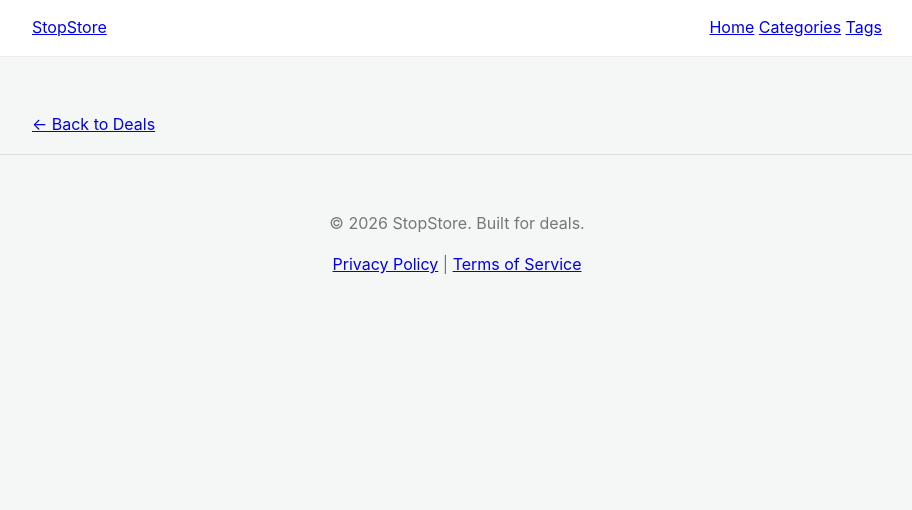
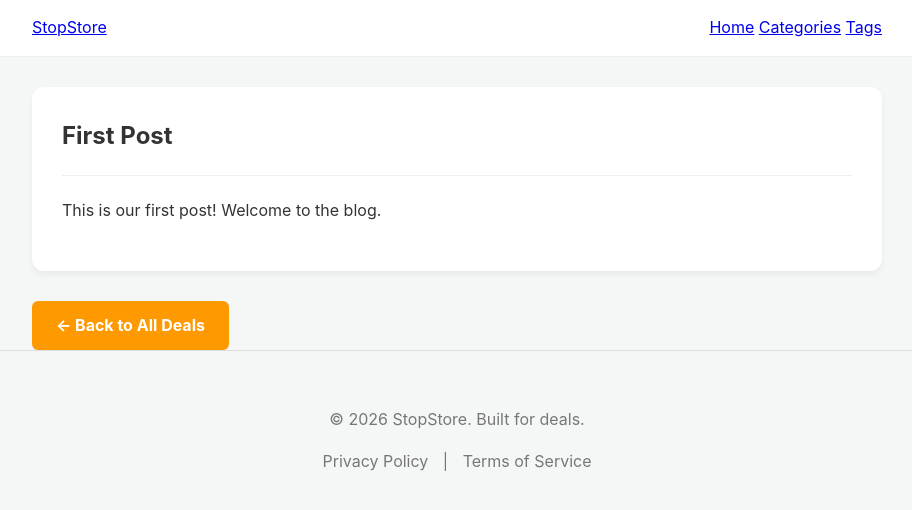
Before and after one commit to him001133/stopstore-simple, a Jekyll site: the page built from _posts/2026-04-27-first-post.md, in a window 1280 px wide. Shown: the top 510 px of the page, without its empty margins (183-1095 px from the left). Built offline with Jekyll 4.4.1, drawn with Linux system fonts in a browser that asks for light colours.

Commit message:
Fix site configuration and template errors
- Updated .gitignore with standard Python and Jekyll exclusions for better project cleanliness
- Fixed _config.yml by adding missing permalink configuration for proper URL structure
- Corrected _posts/2026-04-27-first-post.md layout from 'default' to 'post' for proper styling
- Enhanced CSS with complete footer navigation styles and improved component layouts
- Fixed category archive template by replacing invalid pluralize filter with correct conditional logic
- Updated tag archive template with proper pluralization syntax matching category implementation

These changes resolve configuration inconsistencies, template rendering issues, and Liquid syntax errors across the Jekyll site.

```diff
--- a/_config.yml
+++ b/_config.yml
@@ -4,6 +4,7 @@ encoding: "utf-8"
 markdown: kramdown
 baseurl: "/stopstore-simple"
 url: "https://him001133.github.io"
+permalink: /:year/:month/:day/:title/
 
 # Categories and Tags
 category_archive_path: "/categories/"
--- a/_posts/2026-04-27-first-post.md
+++ b/_posts/2026-04-27-first-post.md
@@ -1,11 +1,8 @@
 ---
-layout: default
+layout: post
 title: "First Post"
 categories: [General]
 tags: [welcome, first-post]
 ---
-<article>
-    {{ content }}
-</article>
-<br>
-<a href="/">← Back to Deals</a>
+
+This is our first post! Welcome to the blog.
--- a/assets/css/style.css
+++ b/assets/css/style.css
@@ -113,3 +113,24 @@ body {
 .btn-x { background: #000; }
 
 .site-footer { text-align: center; padding: 40px 0; border-top: 1px solid #ddd; color: #777; }
+.footer-nav { margin-top: 15px; }
+.footer-nav a { color: #777; text-decoration: none; margin: 0 10px; }
+.footer-nav a:hover { text-decoration: underline; }
+
+/* Post Styles */
+.post-wrapper { background: var(--white); padding: 30px; border-radius: 12px; box-shadow: var(--shadow); }
+.post-title { margin-top: 0; color: var(--text); }
+.post-divider { border: none; border-top: 1px solid #eee; margin: 20px 0; }
+.post-body { line-height: 1.8; }
+.post-navigation { margin-top: 30px; }
+
+/* Category and Tag Pages */
+.categories-list, .tags-list { max-width: 800px; margin: 0 auto; }
+.category-item, .tag-item { margin-bottom: 40px; padding: 20px; background: #f9f9f9; border-radius: 8px; }
+.category-item h2, .tag-item h2 { color: #2c3e50; margin-top: 0; text-transform: capitalize; }
+.category-item ul, .tag-item ul { list-style: none; padding: 0; }
+.category-item li, .tag-item li { padding: 10px 0; border-bottom: 1px solid #eee; }
+.category-item li:last-child, .tag-item li:last-child { border-bottom: none; }
+.category-item a, .tag-item a { color: #3498db; text-decoration: none; font-weight: 500; }
+.category-item a:hover, .tag-item a:hover { text-decoration: underline; }
+.post-date { color: #7f8c8d; font-size: 0.9em; margin-left: 10px; }
--- a/categories/index.html
+++ b/categories/index.html
@@ -15,7 +15,7 @@ permalink: /categories/
       {% assign category_posts = category | last %}
       <div class="category-item">
         <h2 id="{{ category_name | slugify }}">{{ category_name }}</h2>
-        <p>{{ category_posts.size }} post{{ category_posts.size | pluralize }}</p>
+        <p>{{ category_posts.size }} post{% if category_posts.size != 1 %}s{% endif %}</p>
         <ul>
           {% for post in category_posts %}
             <li>
--- a/tags/index.html
+++ b/tags/index.html
@@ -15,7 +15,7 @@ permalink: /tags/
       {% assign tag_posts = tag | last %}
       <div class="tag-item">
         <h2 id="{{ tag_name | slugify }}">{{ tag_name }}</h2>
-        <p>{{ tag_posts.size }} post{{ tag_posts.size | pluralize }}</p>
+        <p>{{ tag_posts.size }} post{% if tag_posts.size != 1 %}s{% endif %}</p>
         <ul>
           {% for post in tag_posts %}
             <li>
```
Also changed, not shown: 1 other file.
